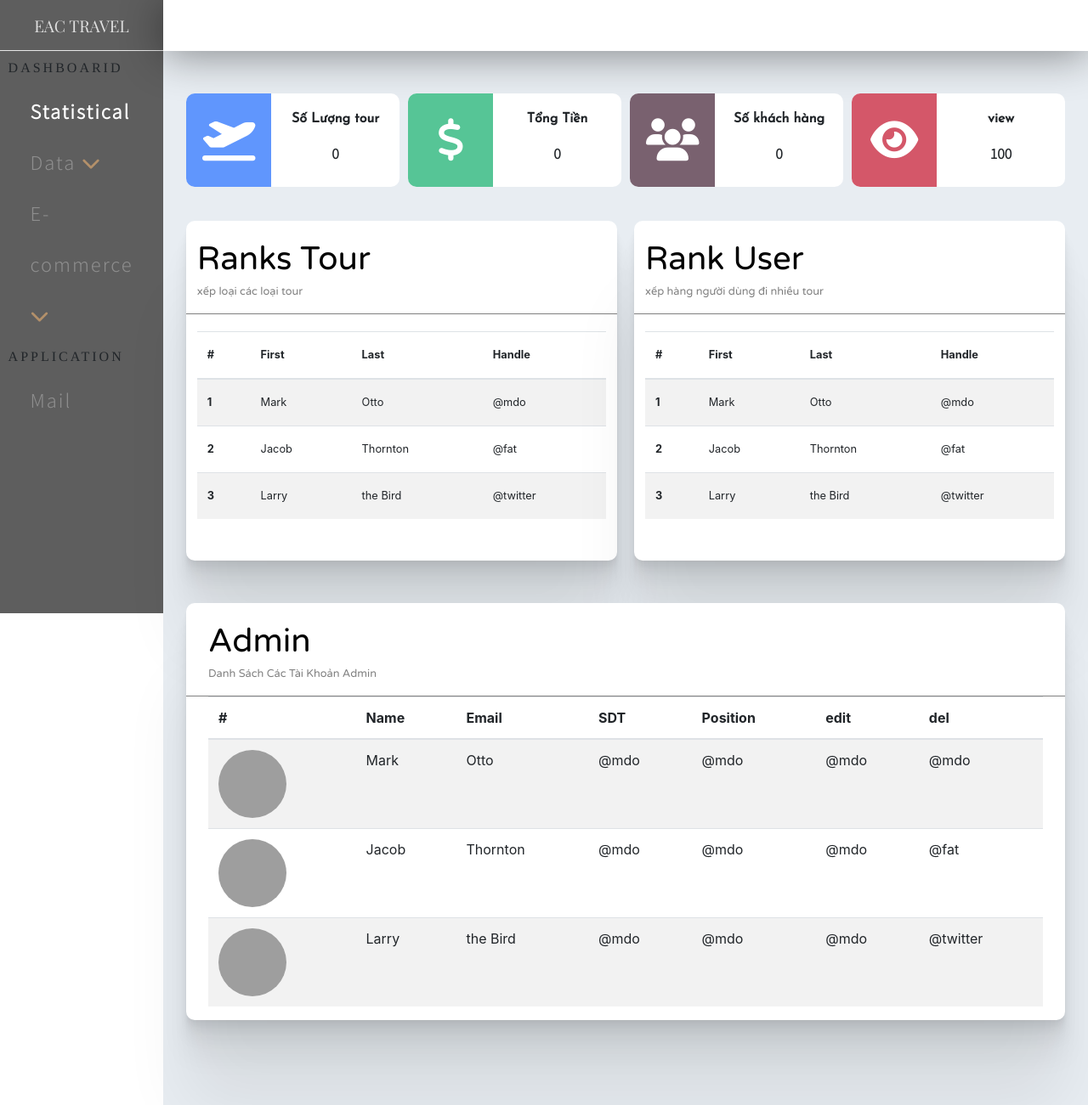
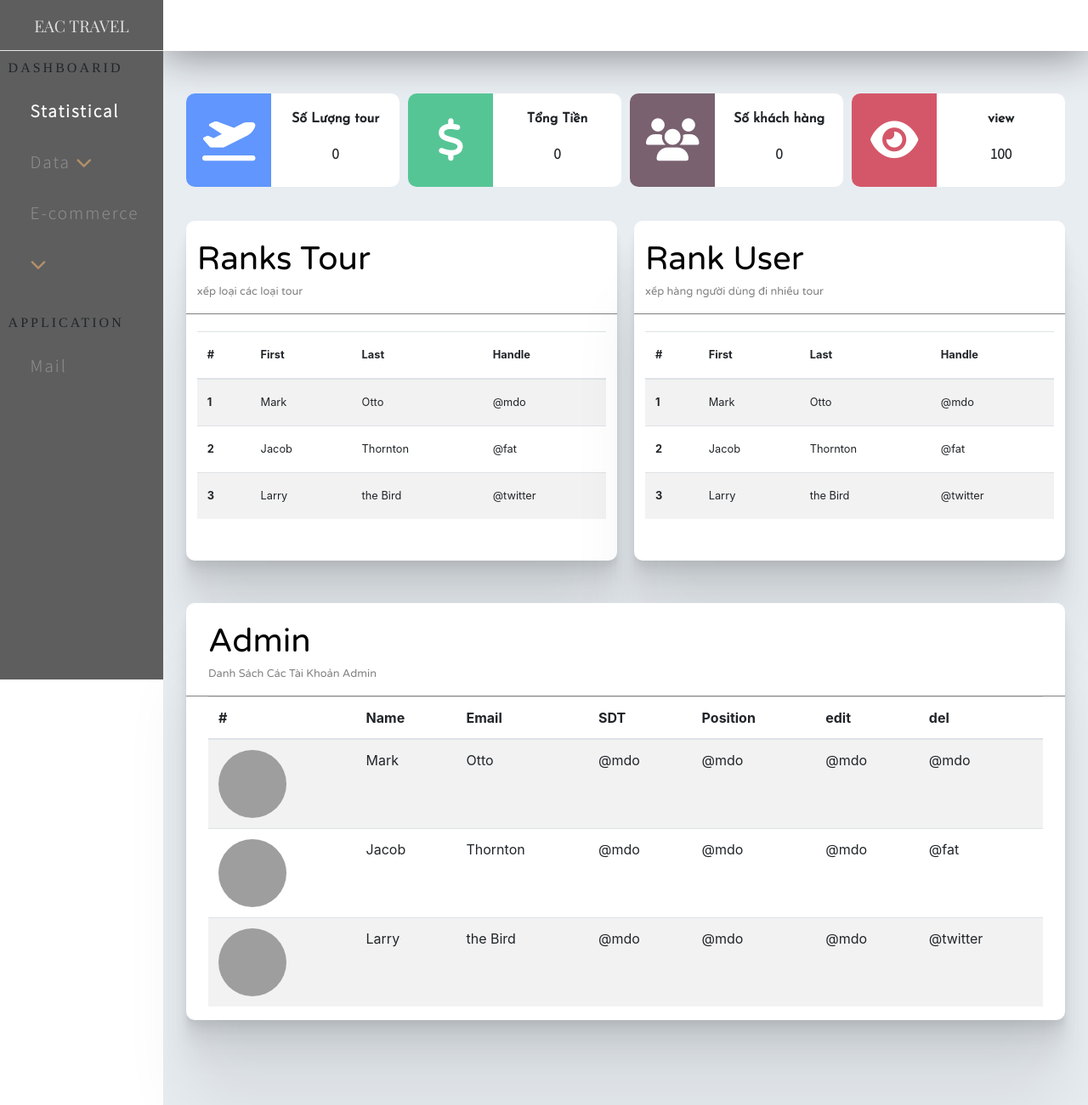
Before and after one commit to TruongAn-Webdesigner/EAC, a PHP site: page / in a window 1280 px wide. Shown: the whole page at 85% size. Run offline with PHP 8.4, Linux system fonts and the light colour scheme; data that the repository does not hold is empty; some libraries are stand-ins or nearby versions; grey boxes are pictures that could not be loaded.

Commit message:
Update index.css

```diff
--- a/admin/css/index.css
+++ b/admin/css/index.css
@@ -9,9 +9,11 @@ body{
 }
 
 .ad_left{
-    float: left;
+   position: fixed;
+   top: 0;
+   left: 0;
+   bottom: 0;
     width: 15%;
-    height: 722px;
     background-color:#5e5e5e;
 }
 
@@ -61,7 +63,7 @@ body{
     color:#8e8e8e;
     text-decoration: none;
     padding-left: 10%;
-    font-size: 22px;
+    font-size: 19px;
     display: block;
     width: 90%;
     transition:all 0.5s;
@@ -121,7 +123,7 @@ body{
     .ad_right{
         width: 85%;
         min-height: 722px;
-        float: left;
+        float: right;
         background-color: #e8edf2;
     }
 
```
